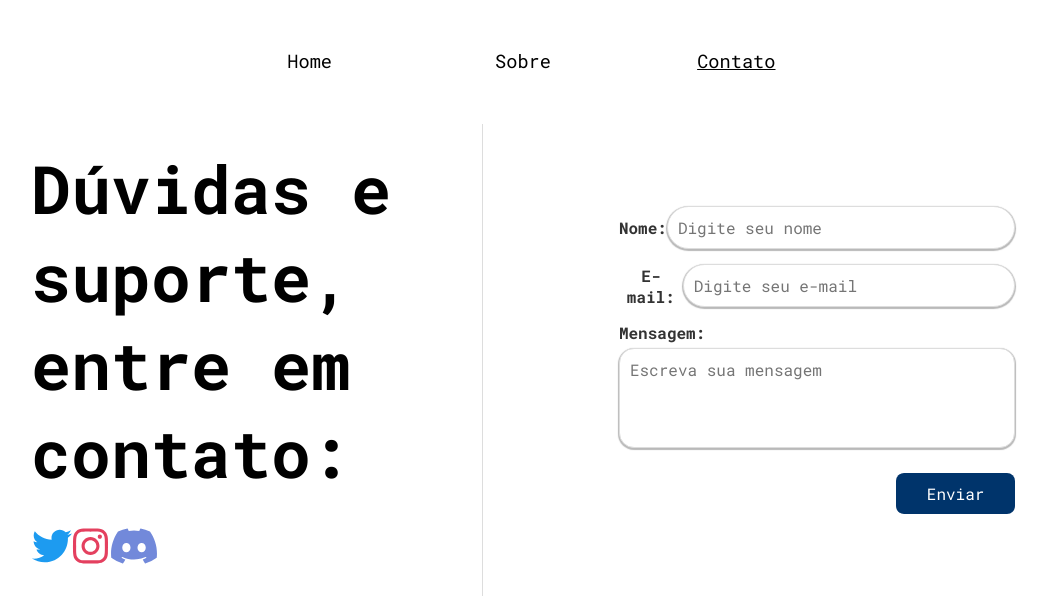
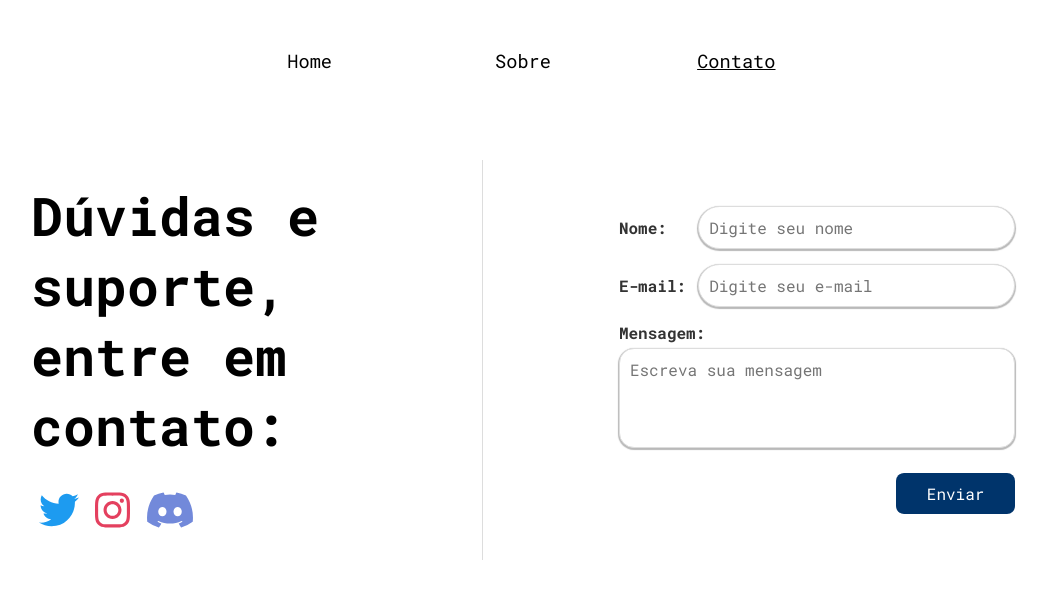
Before and after one commit to RafaelDuarteF/react-webdev, a React (Vite) app: page /contato in a window 1280 px wide. Shown: the top 602 px of the page, without its empty margins (117-1164 px from the left). Built offline with nearby package versions, Linux system fonts and the light colour scheme.

Commit message:
ajuste de fontes

```diff
--- a/src/pages/Contact/contact.css
+++ b/src/pages/Contact/contact.css
@@ -8,7 +8,7 @@
  }
 
  .container h2 {
-    font-size: 50pt;
+    font-size: 40pt;
     text-align: left;
  }
 
@@ -30,7 +30,7 @@
  .social-icons {
      margin-top: 20px;
      display: flex;
-     width: 30%;
+     width: 40%;
      justify-content: space-around;
  }
 
@@ -92,7 +92,7 @@
   }
 
   .form-input-label input {
-    width: 88%;
+    width: 80%;
     margin-bottom: 0;
   }
 
```
